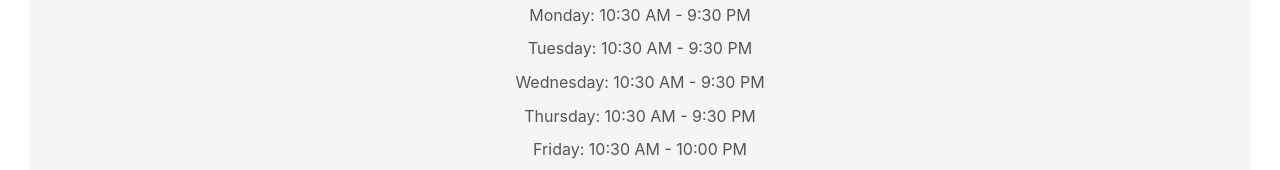
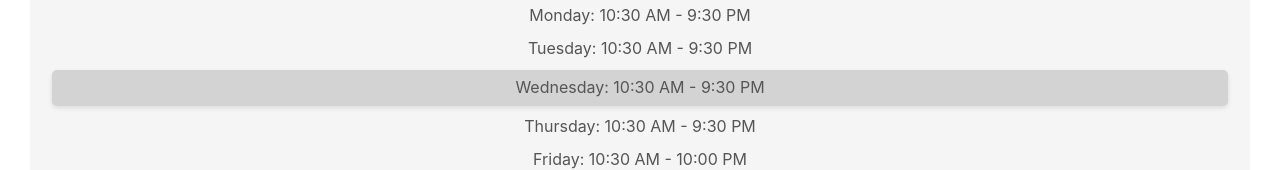
Before and after one commit to akaashkasi/YumsRestaurant, a React (Vite) app: page /location in a window 1280 px wide. Shown: the part 425-595 px from the top of the page. Built offline with nearby package versions, Linux system fonts and the light colour scheme.

Commit message:
added highlighting to current day for location page

```diff
--- a/src/client/components/Location.jsx
+++ b/src/client/components/Location.jsx
@@ -10,6 +10,9 @@ function Location() {
     'Friday': '10:30 AM - 10:00 PM',
     'Saturday': '10:30 AM - 10:00 PM'
   };
+
+  const currentDate = new Date();
+  const currentDay = currentDate.toLocaleDateString('en-US', { weekday: 'long' });
 
   const mapIframe = {
     __html: `<iframe src="https://www.google.com/maps/embed?pb=!1m18!1m12!1m3!1d3245.188994687218!2d-89.67829718477492!3d35.04344158034769!2m3!1f0!2f0!3f0!3m2!1i1024!2i768!4f13.1!3m3!1m2!1s0x887f80be3b9d5b4b%3A0x2d1e9a2c6ad0a6ae!2s787%20W%20Poplar%20Ave%2C%20Collierville%2C%20TN%2038017%2C%20USA!5e0!3m2!1sen!2s!4v1645231123456" width="600" height="450" style="border:0;" allowfullscreen="" loading="lazy"></iframe>`
@@ -24,7 +27,7 @@ function Location() {
 
       <h2>Hours of Operation</h2>
       {Object.entries(storeHours).map(([day, hours]) => (
-        <p key={day}>{day}: {hours}</p>
+        <p key={day} className={day === currentDay ? 'current-day' : ''}>{day}: {hours}</p>
       ))}
 
       <div className="location-map" dangerouslySetInnerHTML={mapIframe} />
--- a/src/client/components/css/Location.css
+++ b/src/client/components/css/Location.css
@@ -30,6 +30,13 @@
     text-decoration: underline; /* Underline on hover */
   }
 
+  .location .current-day {
+    background-color: lightgray; /* Subtle highlight color */
+    padding: 5px;
+    border-radius: 5px;
+    box-shadow: 0 2px 5px rgba(0, 0, 0, 0.1);
+  }
+
   .location-map iframe {
     width: 100%;
     height: 400px; /* Adjust height */
```
